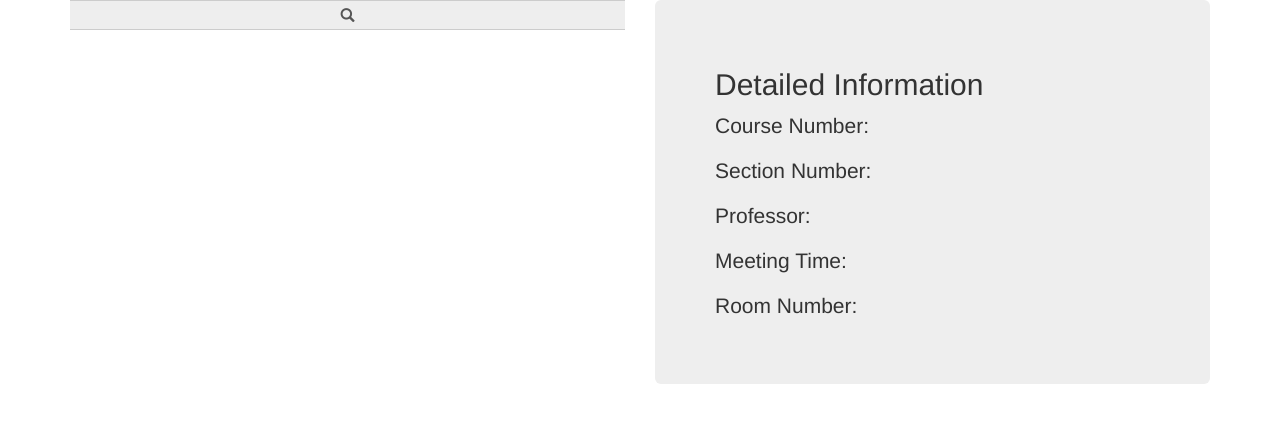
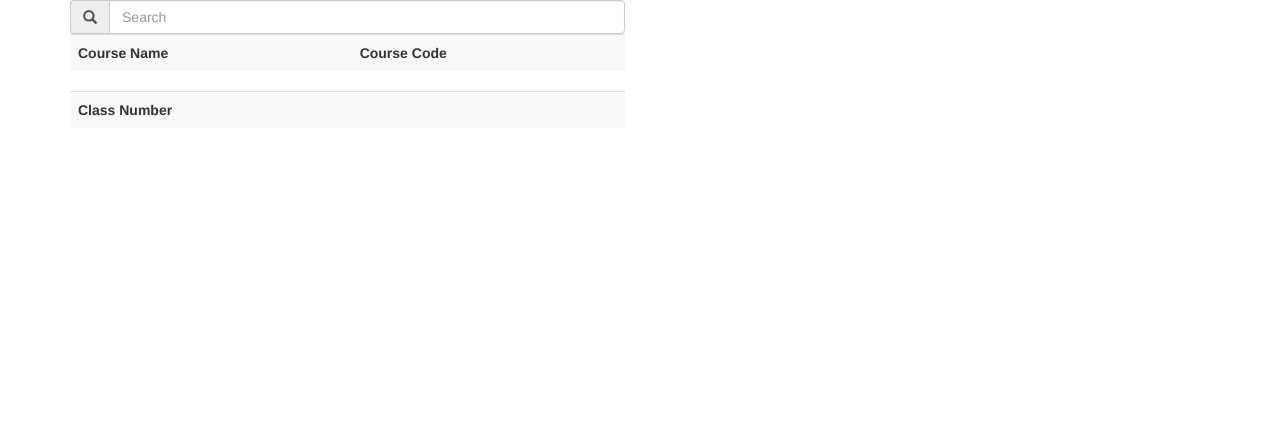
Before and after one commit to ACGMSS/backend, a website: page client/faculty/add-course.html in a window 1280 px wide. Drawn offline with nearby package versions, Linux system fonts and the light colour scheme; no server answers.

Commit message:
Select a section that you want to be a teacher for

```diff
--- a/client/faculty/add-course.html
+++ b/client/faculty/add-course.html
@@ -2,25 +2,39 @@
 <html>
   <head>
       <link rel="stylesheet" href="https://maxcdn.bootstrapcdn.com/bootstrap/3.3.5/css/bootstrap.min.css">
+      <link rel="stylesheet" href="style.css">
   </head>
   <body ng-app="find-my-ta">
       <div class="container">
       <div class="row" ng-controller="FacultyCourseManagerController">
         <div class="col-md-6">
             <div class="input-group" id="searchBar">
-              <span class="input-group-addon" id="sizing-addon1">
-                  <span class="glyphicon glyphicon-search"/>
-              </span>
+                <span class="input-group-addon" id="sizing-addon1"><span class="glyphicon glyphicon-search"></span></span>
+                <input type="text" class="form-control" placeholder="Search" ng-model="query" >
             </div>
+            <div class="tableWrapper">
+                <table class="table table-striped table-hover">
+                    <tr>
+                        <th>Course Name</th>
+                        <th>Course Code</th>
+                    </tr>
+                    <tr ng-repeat="listing in listings">
+                        <td>{{listing.code}}</td>
+                        <td>{{listing.name}}</td>
+                        <td><button ng-click="seeSections(listing)">See Sections</button></td>
+                    </tr>
+                </table>
             </div>
-        <div class="col-md-6">
-          <div class="jumbotron">
-            <h2>Detailed Information</h2>
-            <p>Course Number: {{detailedInfo.code}}</p>
-            <p>Section Number: {{detailedInfo.name}}</p>
-            <p>Professor: {{detailedInfo.professor}}</p>
-            <p>Meeting Time: {{prettyPrintMeetingTime(detailedInfo.meetingTimeInHours)}}</p>
-            <p>Room Number: {{detailedInfo.roomNumber}}</p>
+            <div class="tableWrapper">
+                <table class="table table-striped table-hover">
+                    <tr>
+                        <th>Class Number</th>
+                    </tr>
+                    <tr ng-repeat="section in selectedListing.sections track by $index">
+                        <td>{{section.classNumber}}</td>
+                        <td><button ng-click="registerAsTeacher(selectedListing, $index)">Register As Teacher</button></td>
+                    </tr>
+                </table>
             </div>
         </div>
     </div>
--- a/client/faculty/facultyCourseManagerController.js
+++ b/client/faculty/facultyCourseManagerController.js
@@ -5,8 +5,19 @@ angular.module('faculty').controller('FacultyCourseManagerController', ['$scope'
             term: 2188
         }).then(function (courses) {
             $scope.listings = courses;
+            console.log($scope.listings[0]);
         });
     }
+
+    $scope.registerAsTeacher = function(listing, sectionIndex) {
+        console.log(listing);
+        console.log(sectionIndex);
+    };
+
+    $scope.seeSections = function(listing) {
+        $scope.selectedListing = listing;
+        console.log($scope.selectedListing);
+    };
 
     $scope.departments = {
         "Zoology": "16900700",
```
Lines whose indentation alone changed are shown as unchanged.
